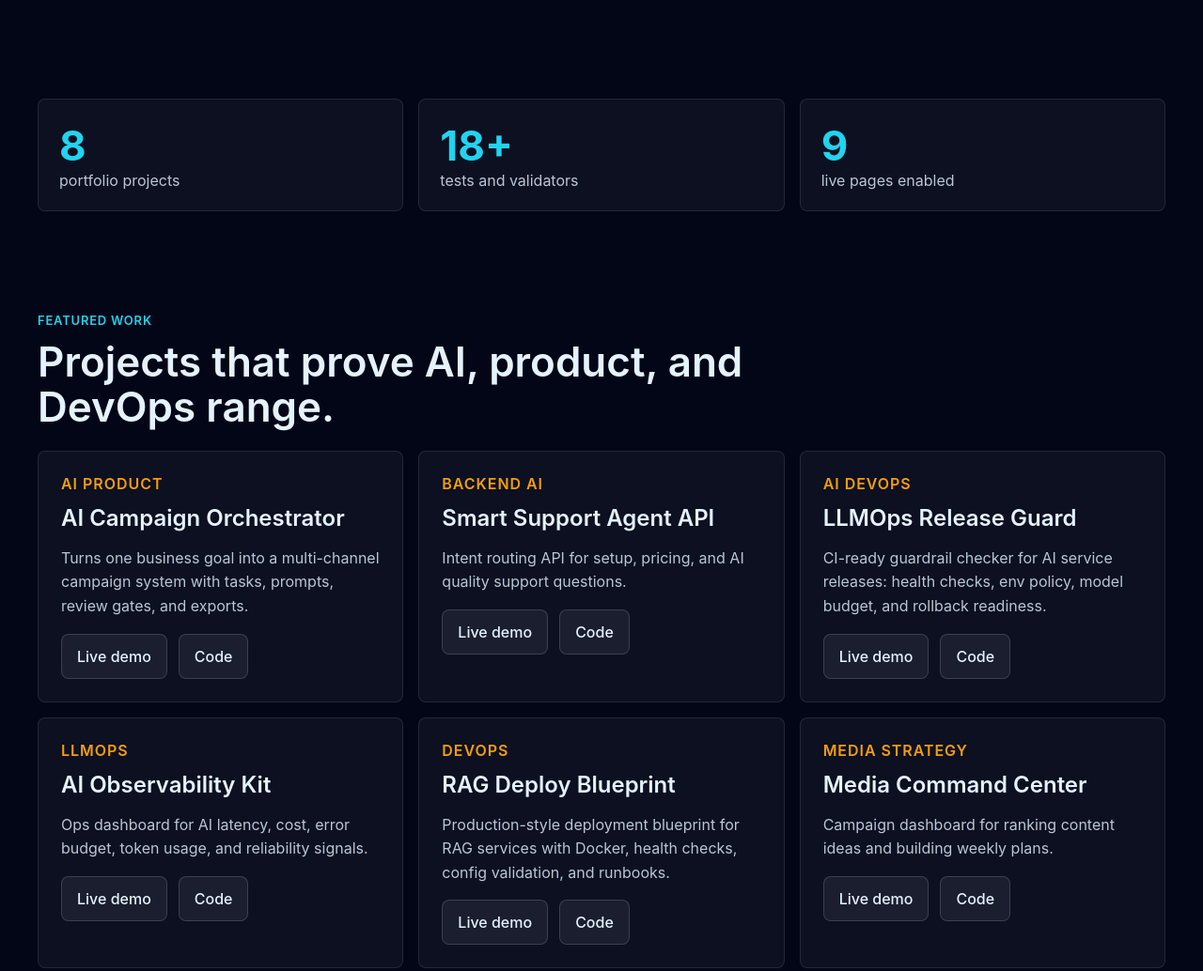
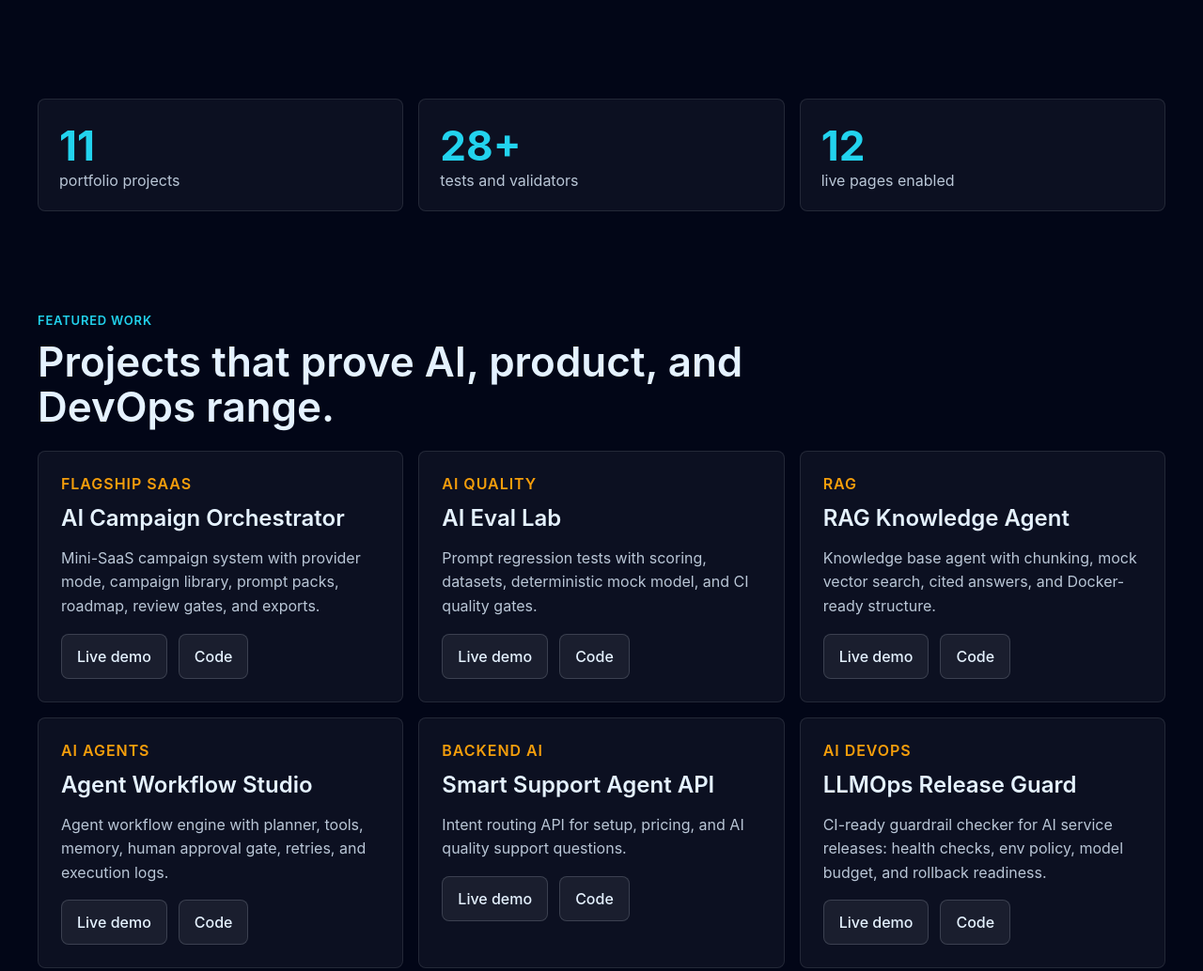
Before and after one commit to abdulazizbalu/balu-portfolio, a website: page index.html in a window 1280 px wide. Shown: the part 820-1854 px from the top of the page at 94% size. Drawn offline with Linux system fonts and the light colour scheme.

Commit message:
Add advanced AI portfolio systems

```diff
--- a/index.html
+++ b/index.html
@@ -46,9 +46,9 @@
       </section>
 
       <section class="metrics">
-        <article><strong>8</strong><span>portfolio projects</span></article>
-        <article><strong>18+</strong><span>tests and validators</span></article>
-        <article><strong>9</strong><span>live pages enabled</span></article>
+        <article><strong>11</strong><span>portfolio projects</span></article>
+        <article><strong>28+</strong><span>tests and validators</span></article>
+        <article><strong>12</strong><span>live pages enabled</span></article>
       </section>
 
       <section id="projects" class="projects">
--- a/script.js
+++ b/script.js
@@ -1,10 +1,31 @@
 const projects = [
   {
     name: "AI Campaign Orchestrator",
-    tag: "AI Product",
-    description: "Turns one business goal into a multi-channel campaign system with tasks, prompts, review gates, and exports.",
+    tag: "Flagship SaaS",
+    description: "Mini-SaaS campaign system with provider mode, campaign library, prompt packs, roadmap, review gates, and exports.",
     demo: "https://abdulazizbalu.github.io/ai-campaign-orchestrator/",
     code: "https://github.com/abdulazizbalu/ai-campaign-orchestrator"
+  },
+  {
+    name: "AI Eval Lab",
+    tag: "AI Quality",
+    description: "Prompt regression tests with scoring, datasets, deterministic mock model, and CI quality gates.",
+    demo: "https://abdulazizbalu.github.io/ai-eval-lab/",
+    code: "https://github.com/abdulazizbalu/ai-eval-lab"
+  },
+  {
+    name: "RAG Knowledge Agent",
+    tag: "RAG",
+    description: "Knowledge base agent with chunking, mock vector search, cited answers, and Docker-ready structure.",
+    demo: "https://abdulazizbalu.github.io/rag-knowledge-agent/",
+    code: "https://github.com/abdulazizbalu/rag-knowledge-agent"
+  },
+  {
+    name: "Agent Workflow Studio",
+    tag: "AI Agents",
+    description: "Agent workflow engine with planner, tools, memory, human approval gate, retries, and execution logs.",
+    demo: "https://abdulazizbalu.github.io/agent-workflow-studio/",
+    code: "https://github.com/abdulazizbalu/agent-workflow-studio"
   },
   {
     name: "Smart Support Agent API",
```
Also changed, not shown: content/demo-video-script.md (added, +20 -0 lines), content/domain-plan.md (added, +20 -0 lines).
